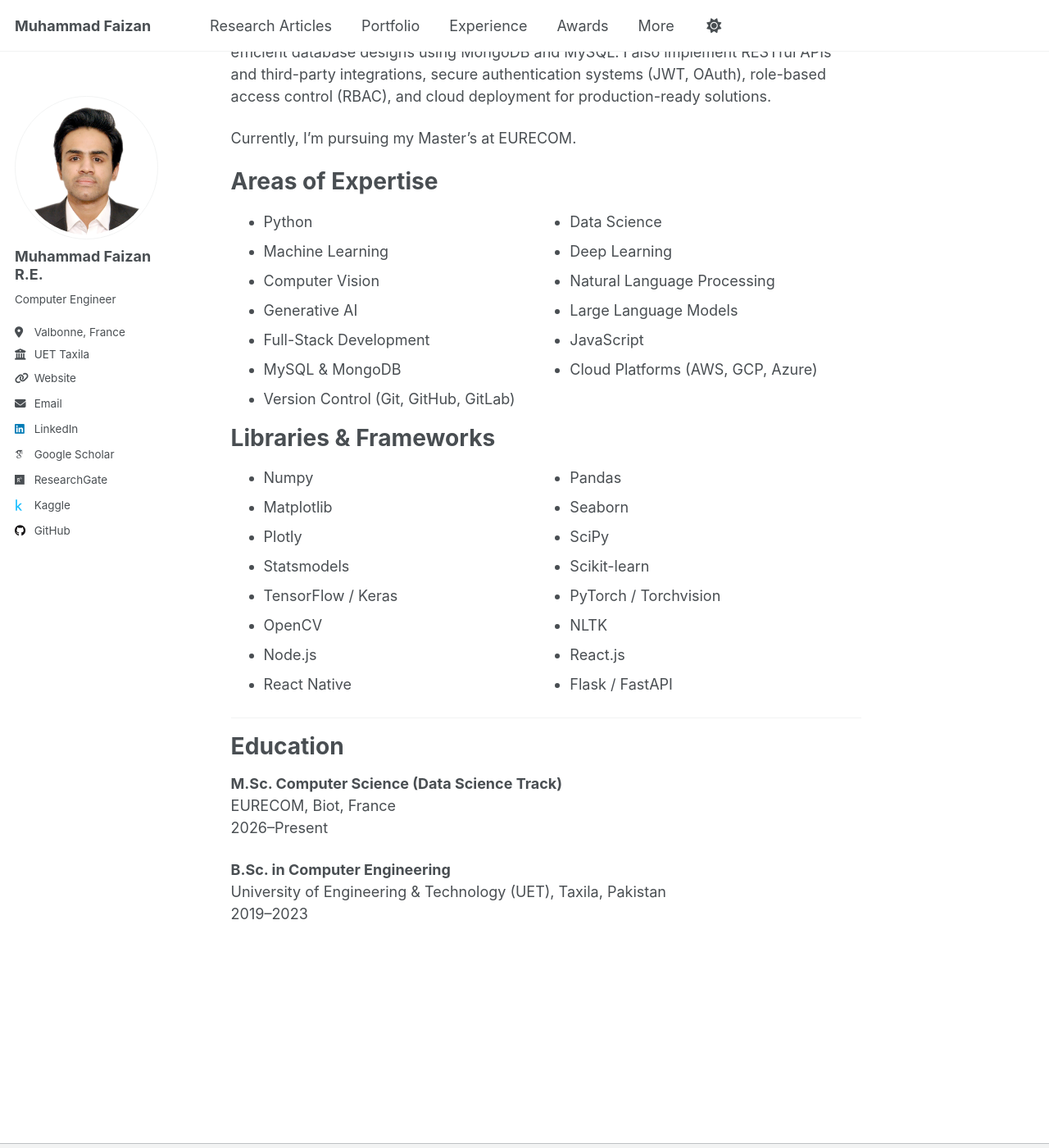
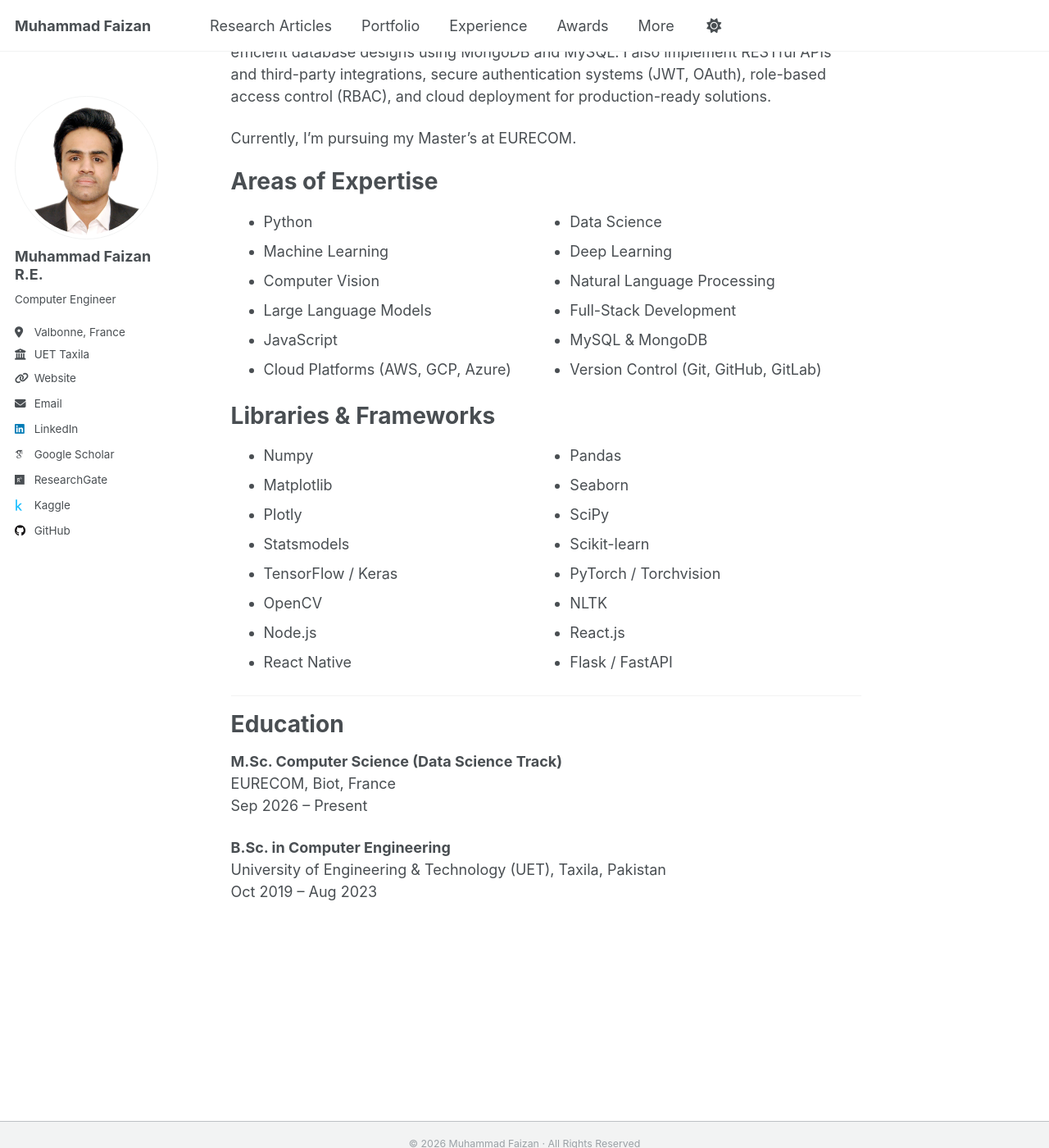
Before and after one commit to MuhammadFaizan99/MuhammadFaizan99.github.io, a Jekyll site: the page built from _pages/about.md, in a window 1280 px wide and 1400 px high, scrolled down 793 px. Shown: the whole window at 82% size. Built offline with Jekyll 4.4.1, drawn with Linux system fonts in a browser that asks for light colours; some web fonts are replaced; a script that is not in the unit is left out.

Commit message:
Update about.md

```diff
--- a/_pages/about.md
+++ b/_pages/about.md
@@ -35,16 +35,15 @@ Areas of Expertise
 <li>Python</li>
 <li>Machine Learning</li>
 <li>Computer Vision</li>
-<li>Generative AI</li>
+<li>Large Language Models</li>
+<li>JavaScript</li>
+<li>Cloud Platforms (AWS, GCP, Azure)</li>
+<li>Data Science</li>
+<li>Deep Learning</li>
+<li>Natural Language Processing</li>
 <li>Full-Stack Development</li>
 <li>MySQL & MongoDB</li>
 <li>Version Control (Git, GitHub, GitLab)</li>
-<li>Data Science</li>
-<li>Deep Learning</li>
-<li>Natural Language Processing</li>
-<li>Large Language Models</li>
-<li>JavaScript</li>
-<li>Cloud Platforms (AWS, GCP, Azure)</li>
 </ul>
 
 Libraries & Frameworks
@@ -79,8 +78,8 @@ Education
 
 **M.Sc. Computer Science (Data Science Track)**
 EURECOM, Biot, France
-2026–Present
+Sep 2026 – Present
 
 **B.Sc. in Computer Engineering**
 University of Engineering & Technology (UET), Taxila, Pakistan
-2019–2023
+Oct 2019 – Aug 2023
```
